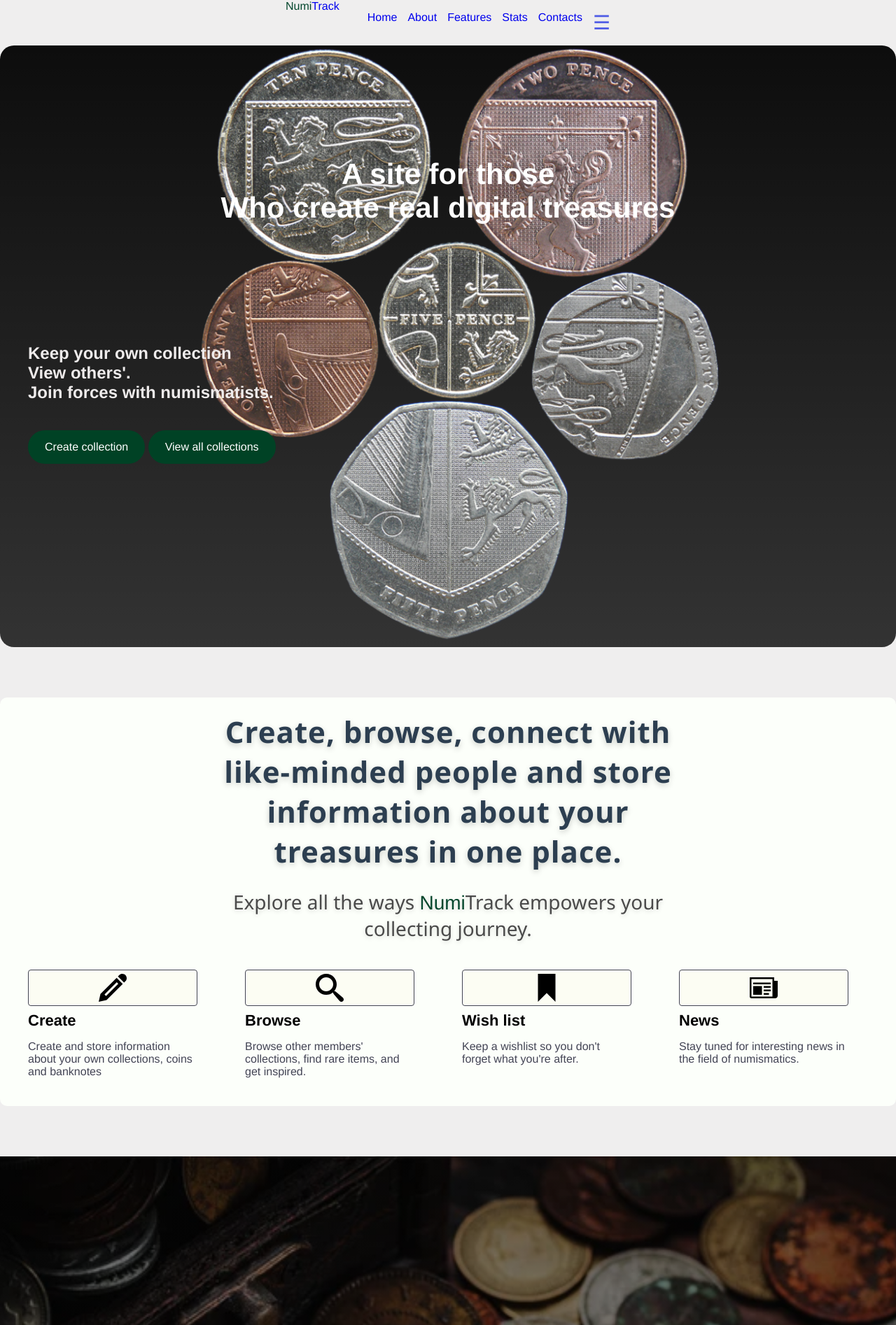
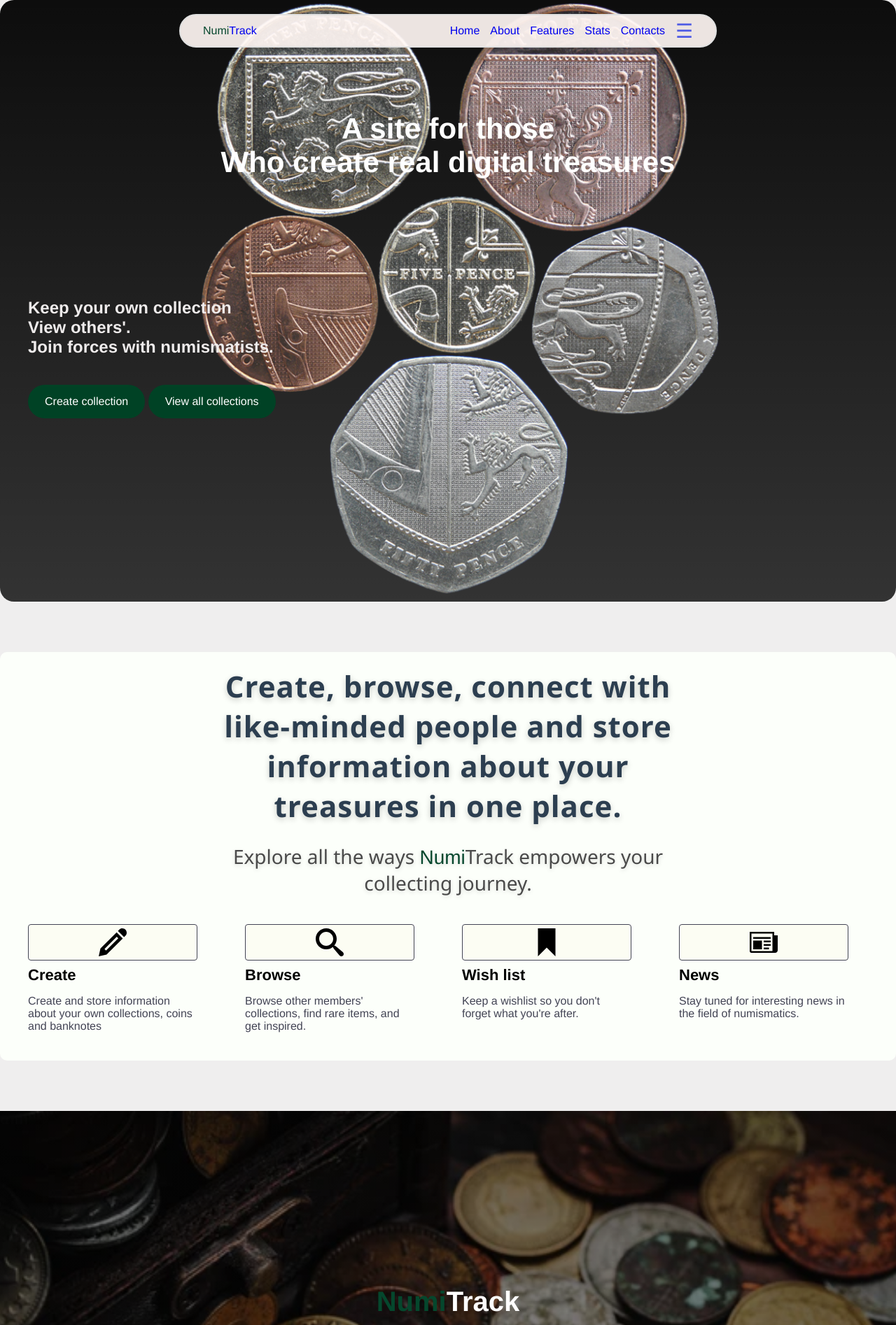
Before and after one commit to khlivniukoleksandr/NumiTrack, a Django app: page / in a window 1280 px wide. Shown: the top 1894 px of the page at 70% size. Run offline with Django 5.2, Linux system fonts and the light colour scheme; data that the repository does not hold is empty.

Commit message:
Stylize header-navigation

```diff
--- a/static/css/styles.css
+++ b/static/css/styles.css
@@ -48,6 +48,7 @@ button {
 
 }
 
+/*_________________________________Sidebar__________________________________*/
 /*Sidebar*/
 .div-sidebar {
     display: flex;
@@ -55,8 +56,9 @@ button {
 }
 
 .sidebar-list {
-    display: flex;
+    display: none;
     flex-direction: column;
+
 }
 
 .hamburger-menu {
@@ -105,22 +107,40 @@ button {
     visibility: visible;
 }
 
+/*___________________________Header__________________________________*/
 /* Header */
 .span-title {
     color: #05472d;
 }
 
-.header-navigation,
+
 .header-list {
     display: flex;
+    justify-content: flex-start;
+    align-items: center;
+}
+
+.header-navigation {
+    display: flex;
+    align-items: center;
+    justify-content: space-between;
+    padding: 12px 32px;
+    border: 2px solid #e0e0e0;
+    border-radius: 60px;
+    background-color: #fff7f4eb;;
+
+    position: fixed;
+    top: 20px;
+    left: 50%;
+    transform: translateX(-50%);
+    z-index: 9999;
+    width: 700px;
+    max-height: 20px;
+
 }
 
 .header-list {
     gap: 15px;
-}
-
-.header-navigation {
-    justify-content: center;
 }
 
 .icon-authenticate,
@@ -260,9 +280,9 @@ button {
 }
 
 .section-stats {
-    max-width:100%;
+    max-width: 100%;
     position: relative;
-    background-image: linear-gradient(rgba(0, 0, 0, 0.5),rgba(0, 0, 0, 0.5)), url("../images/coins_background.jpg");
+    background-image: linear-gradient(rgba(0, 0, 0, 0.5), rgba(0, 0, 0, 0.5)), url("../images/coins_background.jpg");
     background-size: cover;
     background-position: center;
     padding: 60px 20px;
@@ -277,7 +297,7 @@ button {
 }
 
 .stats-title {
-        margin-top: 150px;
+    margin-top: 150px;
     font-size: 2.5rem;
     margin-bottom: 10px;
 }
@@ -304,6 +324,7 @@ button {
     box-shadow: 0 4px 15px rgba(0, 0, 0, 0.2);
     transition: background-color 0.3s ease, transform 0.3s ease-in-out;
 }
+
 .stats-list-item:hover {
     cursor: pointer;
     background-color: #fff7f4;
@@ -323,12 +344,14 @@ button {
     font-size: 1.2rem;
     font-weight: bold;
     margin-bottom: 10px;
-        color: #2b2b2b;
+    color: #2b2b2b;
 }
+
 .stats-list-description {
     font-size: 1rem;
-        color: #7e7e7e;
+    color: #7e7e7e;
 }
+
 /*________________________Profile_______________________*/
 /*Profile-page*/
 .img-profile {
--- a/templates/base.html
+++ b/templates/base.html
@@ -12,7 +12,6 @@
 <body>
 {% block header %}
   <header>
-    <div class="container">
       <nav class="header-navigation">
         <a href="{% url 'home' %}"><span class="span-title">Numi</span>Track</a>
         <ul class="header-list">
@@ -42,18 +41,19 @@
           </li>
         </ul>
       </nav>
-    </div>
   </header>
 {% endblock %}
+    <main>
   {% block content %}
 
   {% endblock %}
+        </main>
 <div class="container">
     {% block pagination %}
       {% include "includes/pagination.html" %}
     {% endblock %}
 </div>
-</main>
+
 {% block footer %}
   {% include "includes/footer.html" %}
 {% endblock %}
--- a/templates/includes/footer.html
+++ b/templates/includes/footer.html
@@ -26,7 +26,7 @@
         </li>
       </ul>
     </address>
-    <nav class="header-navigation">
+    <nav class="footer-navigation">
       <ul>
         <li>
           <a href="{% url 'home' %}">Home</a>
```
